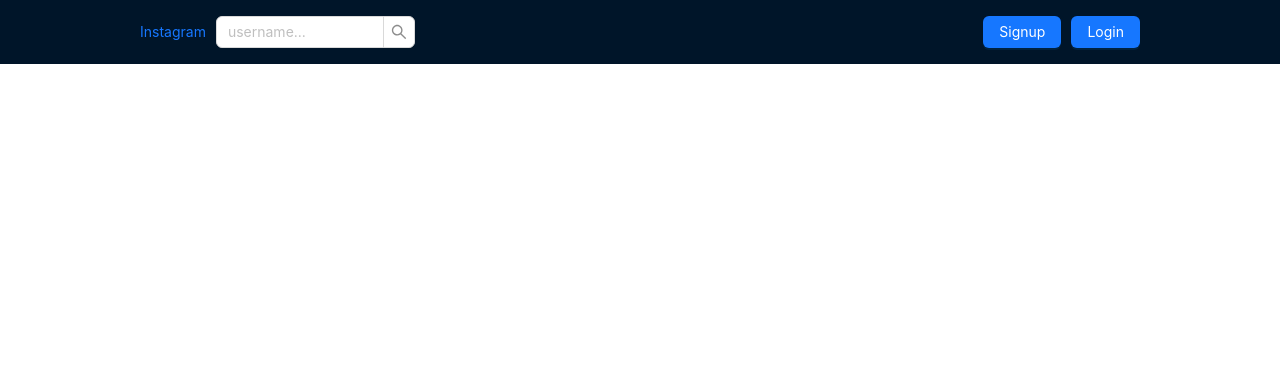
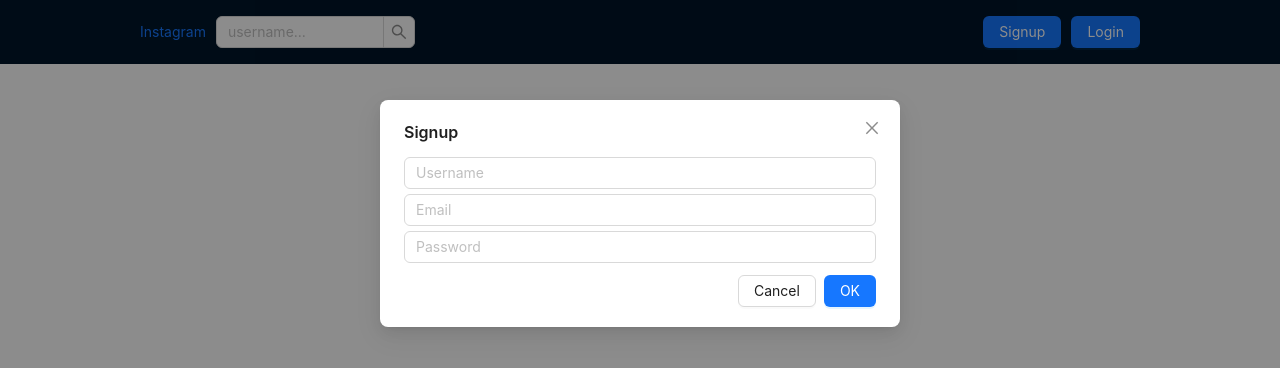
Before and after one commit to contactjw/instagram-clone-vuejs, a Vue app: page / in a window 1280 px wide. Both pictures are taken after a click on the button "Signup". Shown: the top 368 px of the page. Built offline with nearby package versions, Linux system fonts and the light colour scheme.

Commit message:
Add Login, Signup, Logout, etc modals

```diff
--- /dev/null
+++ b/src/components/AuthModal.vue
@@ -0,0 +1,43 @@
+<script setup>
+import { ref, defineProps } from 'vue';
+
+const props = defineProps(['isLogin']);
+
+const open = ref(false);
+
+const showModal = () => {
+  open.value = true;
+};
+
+const handleOk = (e) => {
+  open.value = false;
+};
+
+const title = props.isLogin ? 'Login' : 'Signup';
+</script>
+
+<template>
+  <div>
+    <AButton type="primary" @click="showModal" class="btn">{{ title }}</AButton>
+    <AModal v-model:open="open" :title="title" @ok="handleOk">
+      <AInput
+        class="input"
+        v-if="!isLogin"
+        v-model:value="value"
+        placeholder="Username"
+      />
+      <AInput class="input" v-model:value="value" placeholder="Email" />
+      <AInput class="input" v-model:value="value" placeholder="Password" />
+    </AModal>
+  </div>
+</template>
+
+<style scoped>
+.btn {
+  margin-left: 10px;
+}
+
+.input {
+  margin-top: 5px;
+}
+</style>
--- a/src/components/Nav.vue
+++ b/src/components/Nav.vue
@@ -1,9 +1,12 @@
 <script setup>
 import { RouterLink } from 'vue-router';
 import Container from './Container.vue';
+import AuthModal from './AuthModal.vue';
 import { ref } from 'vue';
 
 const searchUsername = ref('');
+
+const isAuthenticated = ref(false);
 
 const onSearch = () => {};
 </script>
@@ -22,9 +25,13 @@ const onSearch = () => {};
               @search="onSearch"
             />
           </div>
-          <div class="right-content">
-            <AButton type="primary">Signup</AButton>
-            <AButton type="primary">Login</AButton>
+          <div class="right-content" v-if="!isAuthenticated">
+            <AuthModal :isLogin="false" />
+            <AuthModal :isLogin="true" />
+          </div>
+          <div class="right-content" v-else>
+            <AButton type="primary">Profile</AButton>
+            <AButton type="primary">Logout</AButton>
           </div>
         </div>
       </Container>
@@ -43,6 +50,11 @@ const onSearch = () => {};
   align-items: center;
 }
 
+.right-content {
+  display: flex;
+  align-items: center;
+}
+
 .left-content a {
   margin-right: 10px;
 }
```
